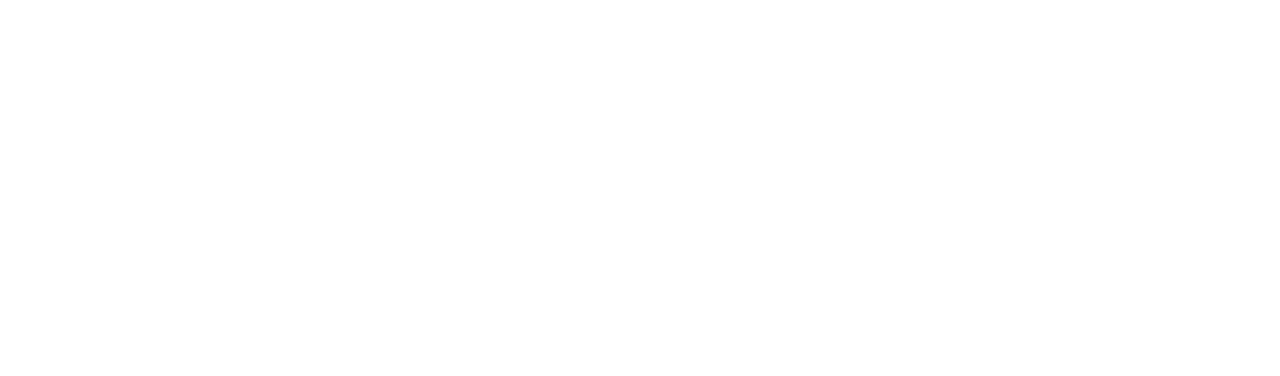
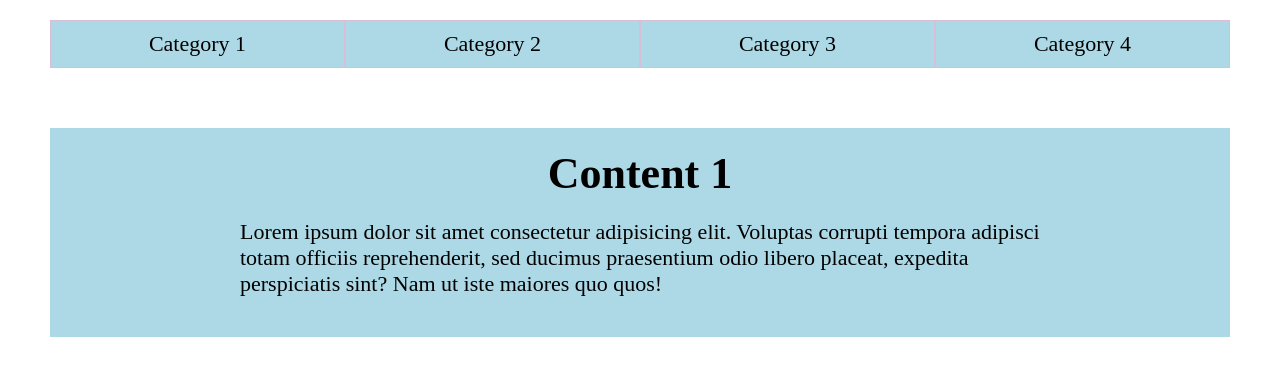
Before and after one commit to m1ghty07/tabs-module-js, a plain HTML site: page index.html in a window 1280 px wide. Drawn offline with Linux system fonts and the light colour scheme.

Commit message:
project completed

```diff
--- a/css/style.css
+++ b/css/style.css
@@ -47,3 +47,53 @@ textarea,
 select {
   font: inherit;
 }
+
+
+body {
+  font-size: 22px;
+  color: black;
+}
+
+.container {
+  max-width: 1200px;
+  padding: 0 10px;
+  margin: 0 auto;
+}
+
+.tabs__items {
+  display: flex;
+  justify-content: space-around;
+  margin-top: 20px;
+}
+
+.tabs__item {
+  border: 1px solid thistle;
+  padding: 10px;
+  width: 100%;
+  text-align: center;
+  cursor: pointer;
+  background-color: lightblue;
+  transition: background-color .3s ease;
+}
+
+.tabs__item:hover {
+   background-color: rgba(173, 216, 230, 0.452);
+}
+
+.tabs__content {
+  margin: 60px 0;
+}
+
+.tabs__content-item {
+  background-color: lightblue;
+  padding: 20px 10px;
+}
+
+.tabs__content-item p {
+  max-width: 800px;
+  margin: 20px auto;
+}
+
+.tabs__content-item h1 {
+  text-align: center;
+}
--- a/index.html
+++ b/index.html
@@ -7,10 +7,76 @@
   <title>Tabs module</title>
   <link rel="stylesheet" href="css/style.css">
 </head>
+
 <body>
+
+  <div class="wrapper">
+    <div class="container">
+      <div class="tabs">
+        <div class="tabs__items">
+          <div class="tabs__item">Category 1</div>
+          <div class="tabs__item">Category 2</div>
+          <div class="tabs__item">Category 3</div>
+          <div class="tabs__item">Category 4</div>
+        </div>
+        <div class="tabs__content">
+          <div class="tabs__content-item">
+            <h1>Content 1</h1>
+            <p>
+              Lorem ipsum dolor sit amet consectetur adipisicing elit. Voluptas corrupti tempora adipisci totam
+              officiis
+              reprehenderit, sed ducimus praesentium odio libero placeat, expedita perspiciatis sint? Nam ut iste
+              maiores
+              quo quos!
+            </p>
+          </div>
+          <div class="tabs__content-item">
+            <h1>Content 2</h1>
+            <p> Lorem ipsum dolor sit amet consectetur adipisicing elit. Voluptas corrupti tempora adipisci totam
+              officiis
+              reprehenderit, sed ducimus praesentium odio libero placeat, expedita perspiciatis sint? Nam ut iste
+              maiores
+              quo quos!
+            </p>
+            <p> Lorem ipsum dolor sit amet consectetur adipisicing elit. Voluptas corrupti tempora adipisci totam
+              officiis
+              reprehenderit, sed ducimus praesentium odio libero placeat, expedita perspiciatis sint? Nam ut iste
+              maiores
+              quo quos!
+            </p>
+          </div>
+          <div class="tabs__content-item">
+            <h1>Content 3</h1>
+            <p> Lorem ipsum dolor sit amet consectetur adipisicing elit. Voluptas corrupti tempora adipisci totam
+              officiis
+              reprehenderit, sed ducimus praesentium odio libero placeat, expedita perspiciatis sint? Nam ut iste
+              maiores
+              quo quos!
+            </p>
+          </div>
+          <div class="tabs__content-item">
+            <h1>Content 4</h1>
+            <p> Lorem ipsum dolor sit amet consectetur adipisicing elit. Voluptas corrupti tempora adipisci totam
+              officiis
+              reprehenderit, sed ducimus praesentium odio libero placeat, expedita perspiciatis sint? Nam ut iste
+              maiores
+              quo quos!
+            </p>
+            <p> Lorem ipsum dolor sit amet consectetur adipisicing elit. Voluptas corrupti tempora adipisci totam
+              officiis
+              reprehenderit, sed ducimus praesentium odio libero placeat, expedita perspiciatis sint? Nam ut iste
+              maiores
+              quo quos!
+            </p>
+          </div>
+        </div>
+      </div>
+    </div>
+  </div>
 
 
 
   <script src="js/main.js"></script>
 </body>
+
 </html>
--- a/js/main.js
+++ b/js/main.js
@@ -1 +1,29 @@
 'use strict';
+
+const tabs = (tabsSelector, tabsContentSelector) => {
+  const tabs = document.querySelectorAll(tabsSelector),
+    tabsContent = document.querySelectorAll(tabsContentSelector);
+
+
+  function hideContent() {
+    tabsContent.forEach(item => {
+      item.style.display = 'none';
+    });
+  }
+
+  function displayContent(i = 0) {
+    tabsContent[i].style.display = 'block';
+  }
+
+  hideContent();
+  displayContent();
+
+  tabs.forEach((item, i) => {
+    item.addEventListener('click', () => {
+      hideContent();
+      displayContent(i);
+    });
+  });
+};
+
+tabs('.tabs__item', '.tabs__content-item');
```
